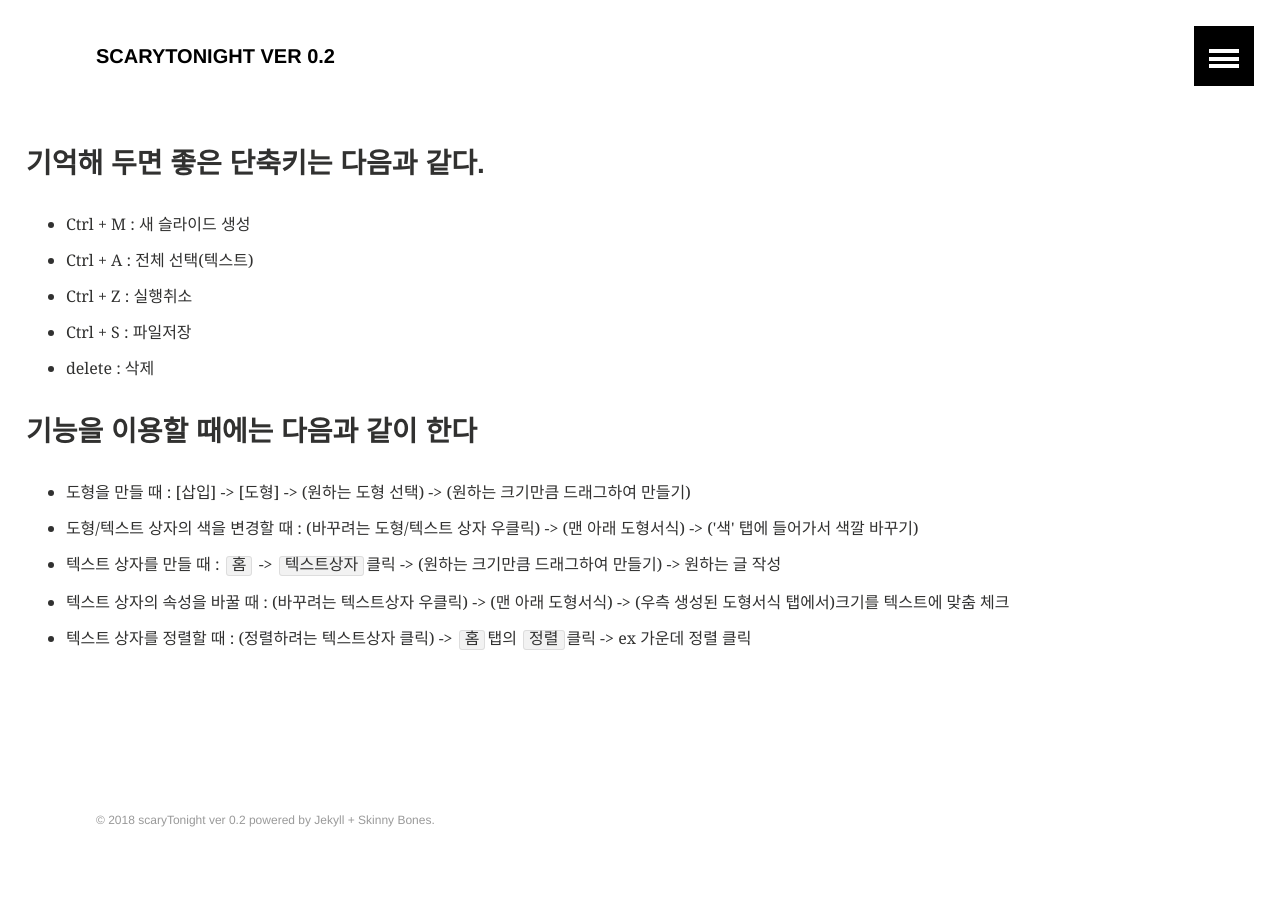
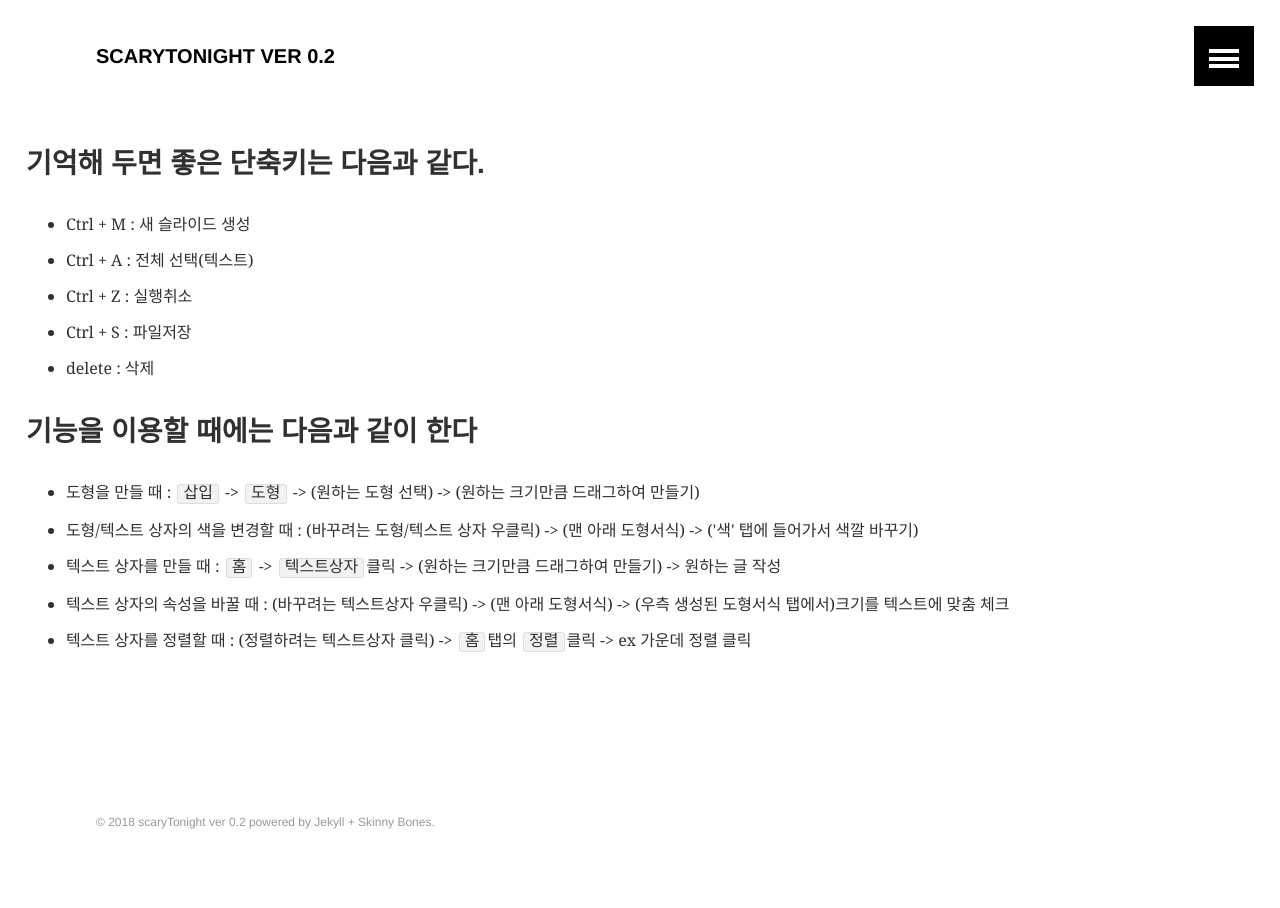
Before and after one commit to KisungKim/s, a Jekyll site: the page built from _posts/2018-07-05-PowerPoint.md, in a window 1280 px wide. Built offline with Jekyll 4.4.1, drawn with Linux system fonts in a browser that asks for light colours.

Commit message:
for brother

```diff
--- a/_posts/2018-07-05-PowerPoint.md
+++ b/_posts/2018-07-05-PowerPoint.md
@@ -22,7 +22,7 @@ title: "파워포인트01"
 </h3>
 <ul>
 <li>
-도형을 만들 때 : [삽입] -> [도형] ->
+도형을 만들 때 : <code>삽입</code> -> <code>도형</code> ->
 (원하는 도형 선택) -> (원하는 크기만큼 드래그하여 만들기)
 </li>
 <li>
```
